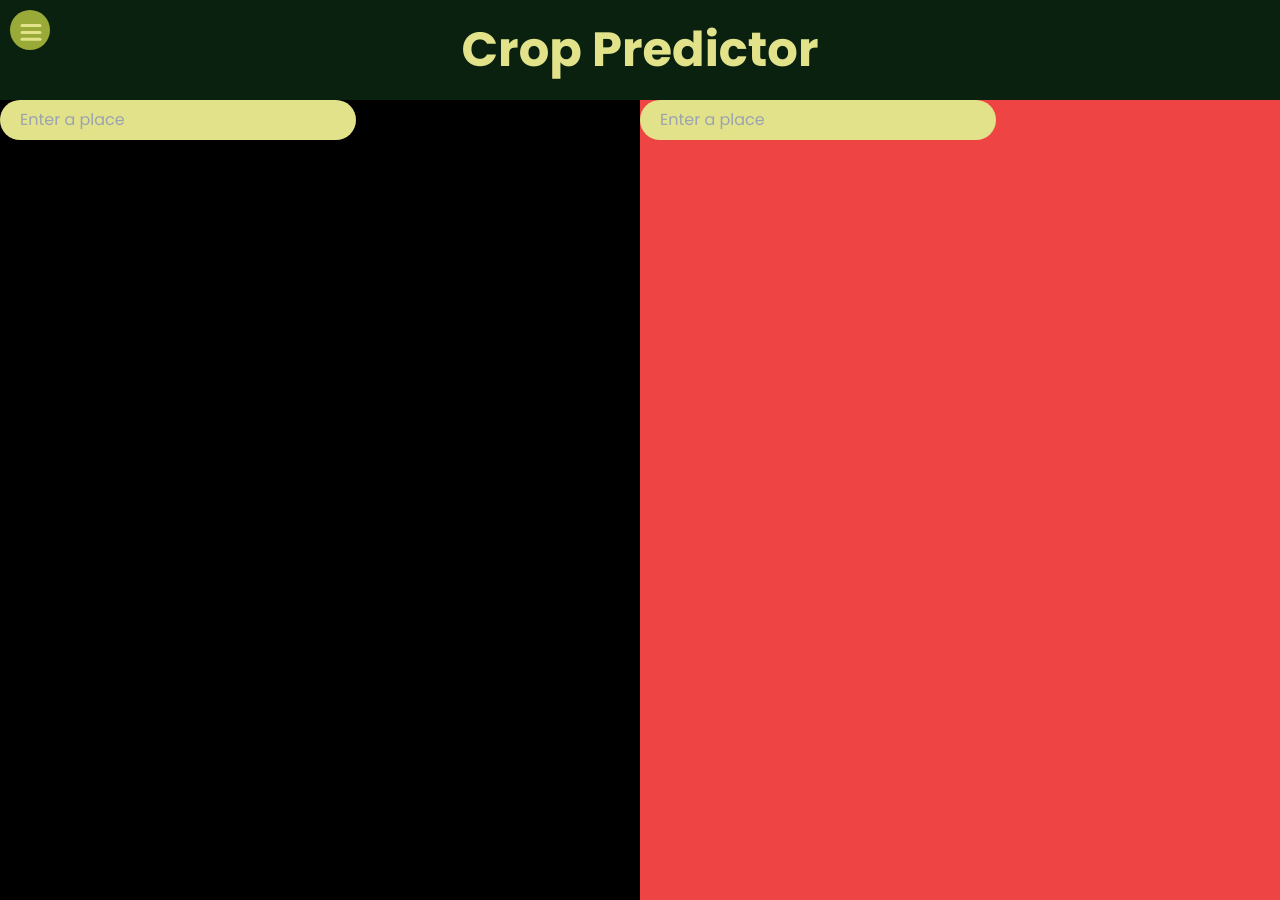
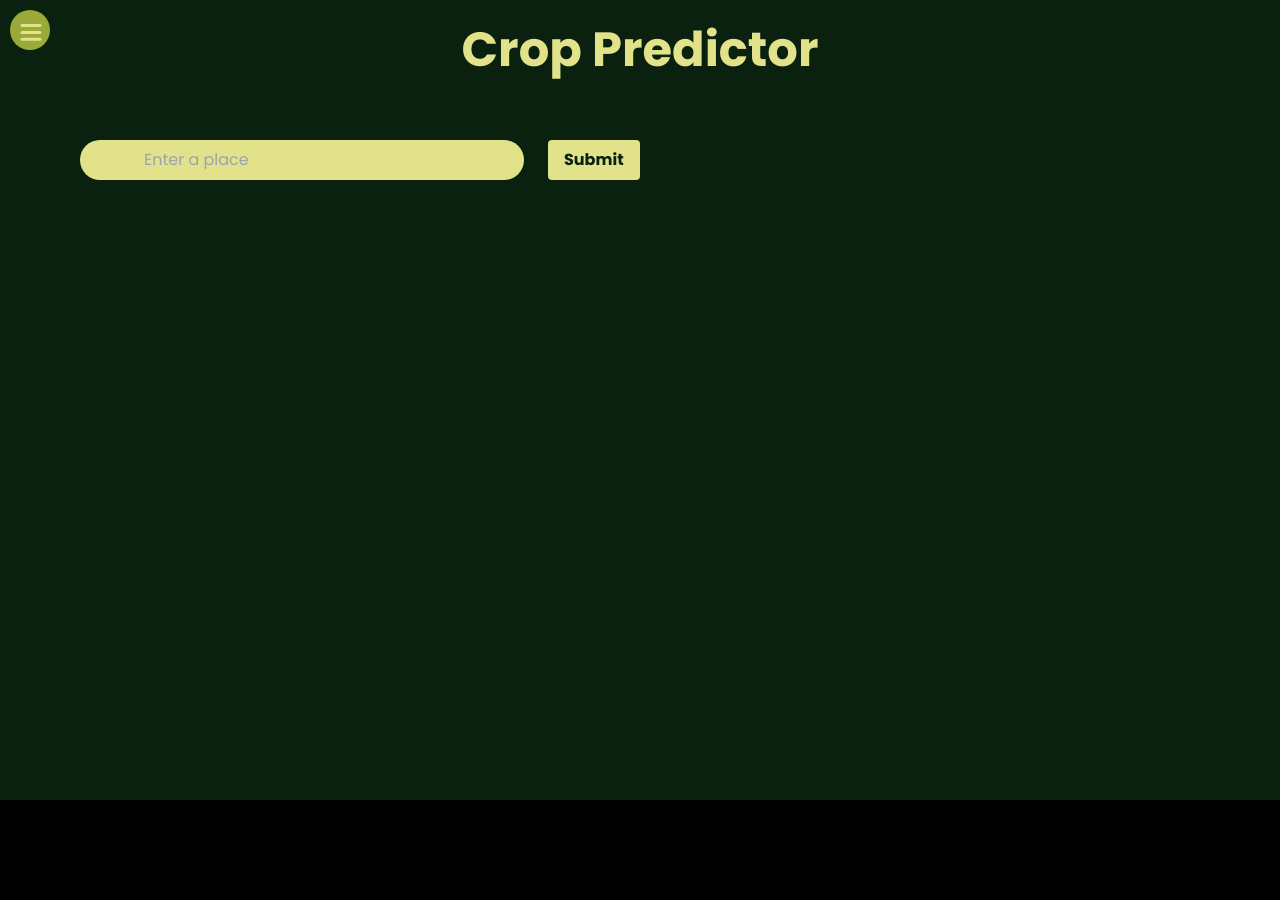
Before and after one commit to Overlord-1/krishiseva, a React (Vite) app in the folder client/: page /crop in a window 1280 px wide. Built offline with nearby package versions, Linux system fonts and the light colour scheme.

Commit message:
ruchir commit

```diff
--- a/client/src/pages/Crop.jsx
+++ b/client/src/pages/Crop.jsx
@@ -1,33 +1,24 @@
-import Navbar from '@/components/Navbar/Navbar'
-import React from 'react'
-
+import React from 'react';
+import Navbar from '@/components/Navbar/Navbar';
 
 const Crop = () => {
+  const handleSubmit = () => {
+    console.log('Form submitted');
+    // Add your form submission logic here
+  };
+
   return (
     <div className='min-h-screen bg-kdark h-screen w-full'>
       <Navbar text={"Crop Predictor"} />
 
       <div className='w-full h-full flex'>
+        <div className="leftside min-w-[50%] mt-10 pl-20">
+          <input type="text" placeholder='Enter a place' className='bg-klight px-16 mr-3 p-2 rounded-full' />
+          <button onClick={handleSubmit} className='bg-klight hover:text-[#0a210f]  text-kdark font-bold py-2 px-4 rounded ml-3'>Submit</button>
+        </div>
+      </div>
+    </div>
+  );
+};
 
-        <div className="leftside min-w-[50%] bg-black h-full ">
-          <input type="text" placeholder='Enter a place' className='bg-klight px-5 p-2 rounded-full ' />
-
-        </div>
-        <div className="rightside min-w-[50%] bg-red-500 h-full ">
-          <input type="text" placeholder='Enter a place' className='bg-klight px-5 p-2 rounded-full ' />
-
-        </div>
-
-
-      </div>
-
-
-
-
-
-
-    </div>
-  )
-}
-
-export default Crop
+export default Crop;
```
Also changed, not shown: 2 other files (tests, documents, lock files or other folders).
